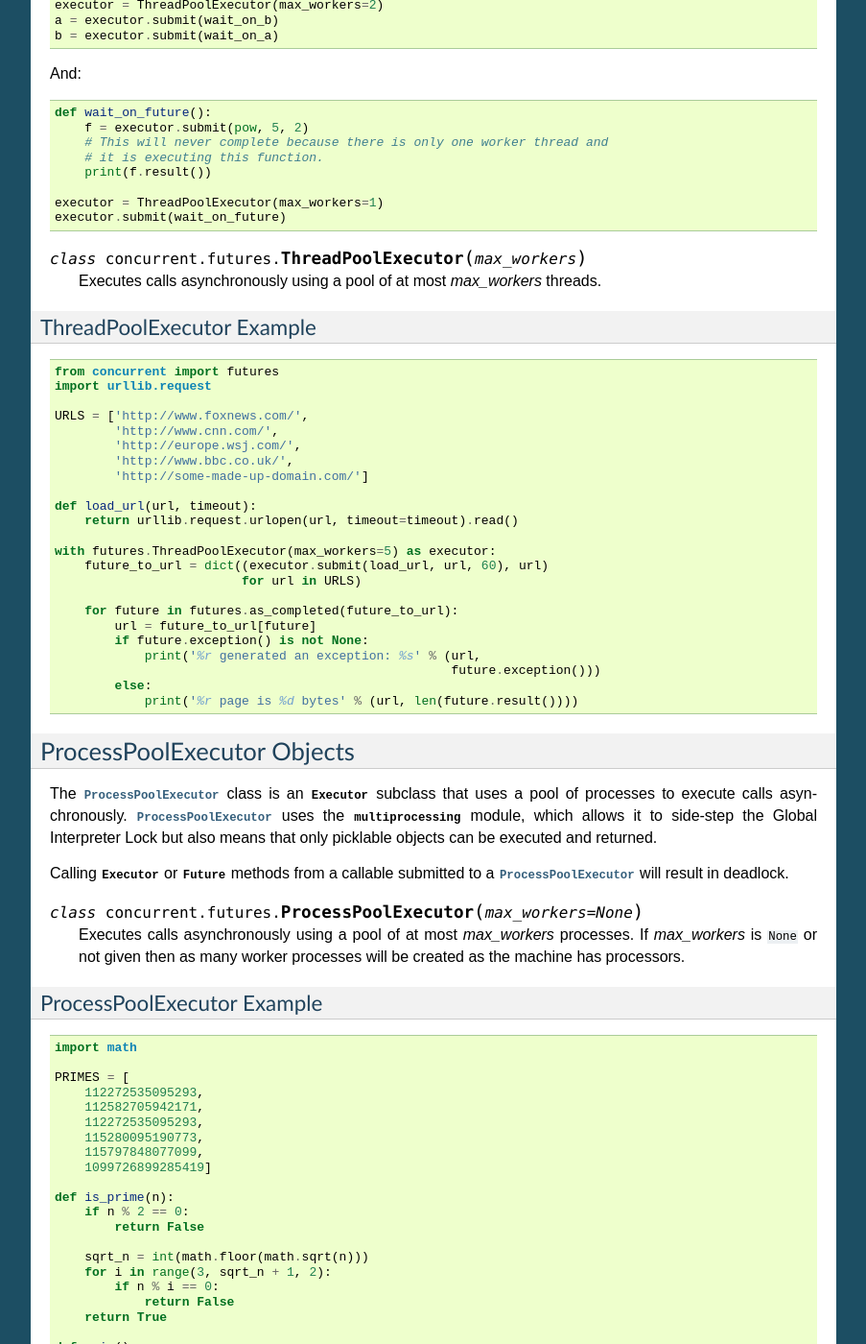
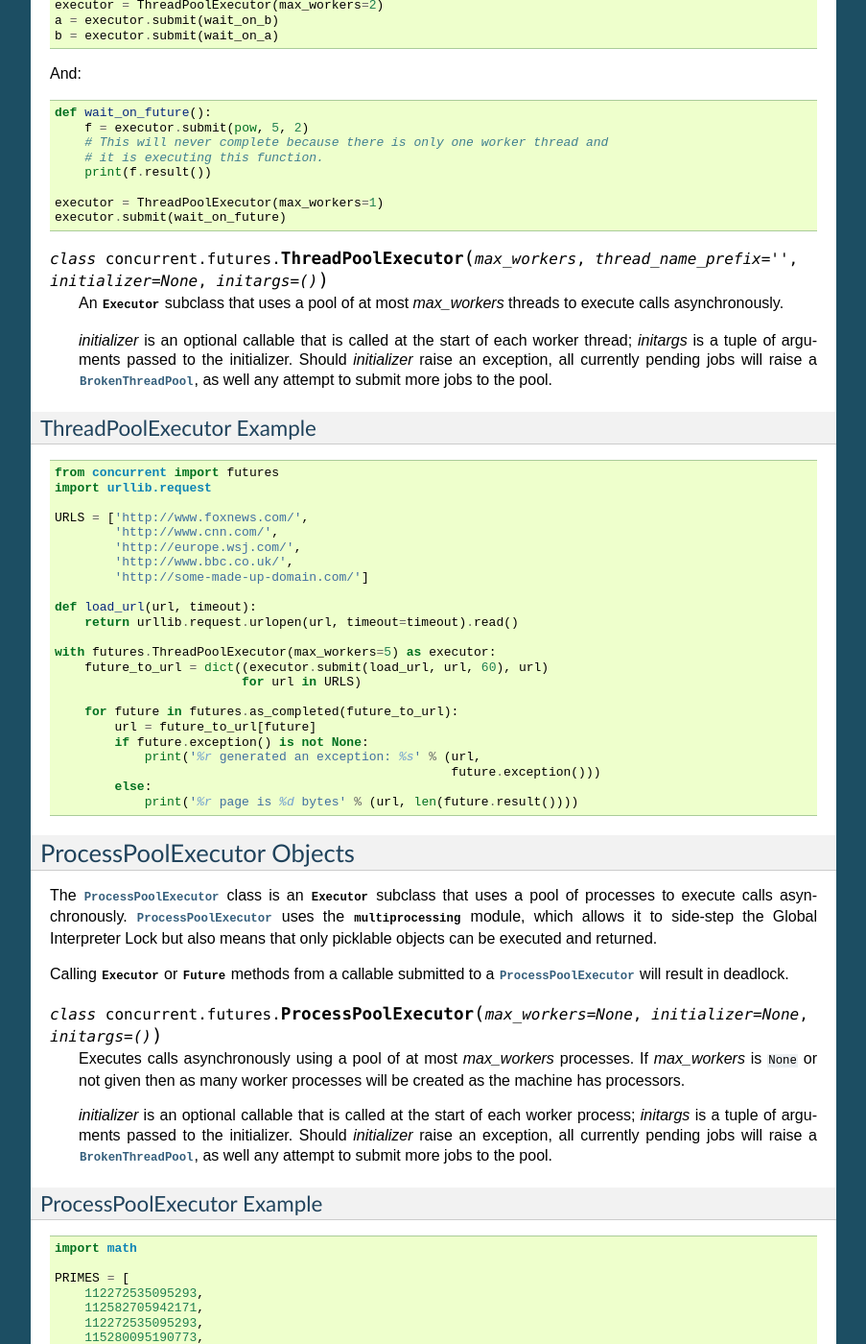
Before and after one commit to agronholm/pythonfutures, a Sphinx documentation site: the page built from docs/index.rst, in a window 1280 px wide and 1400 px high, scrolled down 1381 px. Shown: the whole window at 96% size, without its empty margins (198-1101 px from the left). Built offline with Sphinx 7.4.7, drawn with Linux system fonts in a browser that asks for light colours; some of the changed text lies outside the part shown.

Commit message:
Add process initializer (from Python 3.7) to complete issue 21423 implementation

```diff
--- a/docs/index.rst
+++ b/docs/index.rst
@@ -110,9 +110,16 @@ And:
     executor = ThreadPoolExecutor(max_workers=1)
     executor.submit(wait_on_future)
 
-.. class:: ThreadPoolExecutor(max_workers)
+.. class:: ThreadPoolExecutor(max_workers, thread_name_prefix='', initializer=None, initargs=())
 
-   Executes calls asynchronously using a pool of at most *max_workers* threads.
+   An :class:`Executor` subclass that uses a pool of at most *max_workers*
+   threads to execute calls asynchronously.
+
+   *initializer* is an optional callable that is called at the start of
+   each worker thread; *initargs* is a tuple of arguments passed to the
+   initializer.  Should *initializer* raise an exception, all currently
+   pending jobs will raise a :exc:`~concurrent.futures.thread.BrokenThreadPool`,
+   as well any attempt to submit more jobs to the pool.
 
 .. _threadpoolexecutor-example:
 
@@ -156,11 +163,17 @@ only picklable objects can be executed and returned.
 Calling :class:`Executor` or :class:`Future` methods from a callable submitted
 to a :class:`ProcessPoolExecutor` will result in deadlock.
 
-.. class:: ProcessPoolExecutor(max_workers=None)
+.. class:: ProcessPoolExecutor(max_workers=None, initializer=None, initargs=())
 
    Executes calls asynchronously using a pool of at most *max_workers*
    processes. If *max_workers* is ``None`` or not given then as many worker
    processes will be created as the machine has processors.
+
+   *initializer* is an optional callable that is called at the start of
+   each worker process; *initargs* is a tuple of arguments passed to the
+   initializer.  Should *initializer* raise an exception, all currently
+   pending jobs will raise a :exc:`~concurrent.futures.thread.BrokenThreadPool`,
+   as well any attempt to submit more jobs to the pool.
 
 .. _processpoolexecutor-example:
 
@@ -345,3 +358,39 @@ Module Functions
    original call to :func:`as_completed`.  *timeout* can be an int or float.
    If *timeout* is not specified or ``None``, there is no limit to the wait
    time.
+
+Exception classes
+-----------------
+
+.. currentmodule:: concurrent.futures
+
+.. exception:: CancelledError
+
+   Raised when a future is cancelled.
+
+.. exception:: TimeoutError
+
+   Raised when a future operation exceeds the given timeout.
+
+.. exception:: BrokenExecutor
+
+   Derived from :exc:`RuntimeError`, this exception class is raised
+   when an executor is broken for some reason, and cannot be used
+   to submit or execute new tasks.
+
+.. currentmodule:: concurrent.futures.thread
+
+.. exception:: BrokenThreadPool
+
+   Derived from :exc:`~concurrent.futures.BrokenExecutor`, this exception
+   class is raised when one of the workers of a :class:`ThreadPoolExecutor`
+   has failed initializing.
+
+.. currentmodule:: concurrent.futures.process
+
+.. exception:: BrokenProcessPool
+
+   Derived from :exc:`~concurrent.futures.BrokenExecutor` (formerly
+   :exc:`RuntimeError`), this exception class is raised when one of the
+   workers of a :class:`ProcessPoolExecutor` has terminated in a non-clean
+   fashion (for example, if it was killed from the outside).
```
Also changed, not shown: 2 other files.
